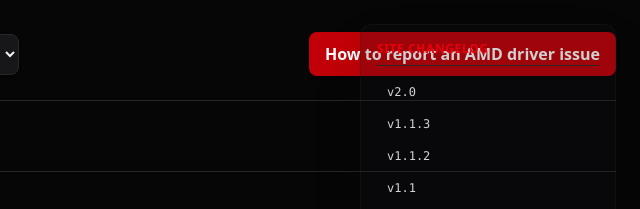
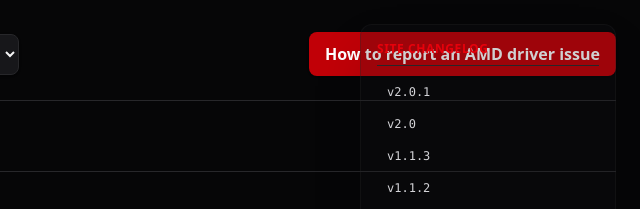
Before and after one commit to adstapr/AMDTracker, a plain HTML site: page index.html in a window 1280 px wide. Shown: the top 209 px of the page, 640-1280 px from the left. Drawn offline with nearby package versions, Linux system fonts and the light colour scheme.

Commit message:
Update index.html

```diff
--- a/index.html
+++ b/index.html
@@ -218,6 +218,7 @@
     </script>
     <script>
     const siteChangelog = [
+        { version: "v2.0.1", date: "5th November 2026", notes: "Added more games to the tech page, added notes for a small amount of games, removed a couple duplicates." },
         { version: "v2.0", date: "5th November 2026", notes: "<ul><li>- Tech page for an easy to access list of games with AMD technologies support.</li><li>- More information for the drivers page including features added, avg days between releases, games supported.</li><li>- Multiple visual improvements including theme support, and hover mouse icons.</li><li>- Other misc improvements." },
         { version: "v1.1.3", date: "31st October 2026", notes: "26.10.2 driver added" },
         { version: "v1.1.2", date: "23rd October 2026", notes: "User controllable 'Max Versions Since Last Mention' input." },
```
